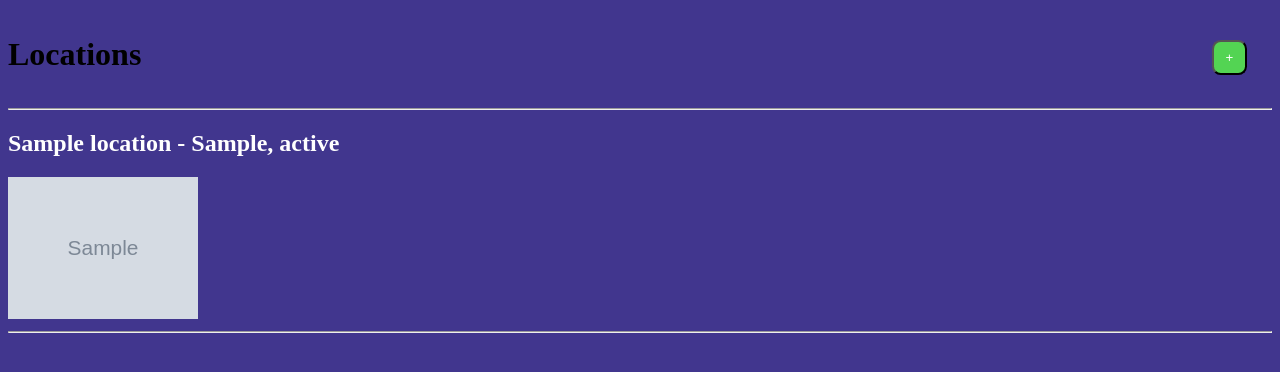
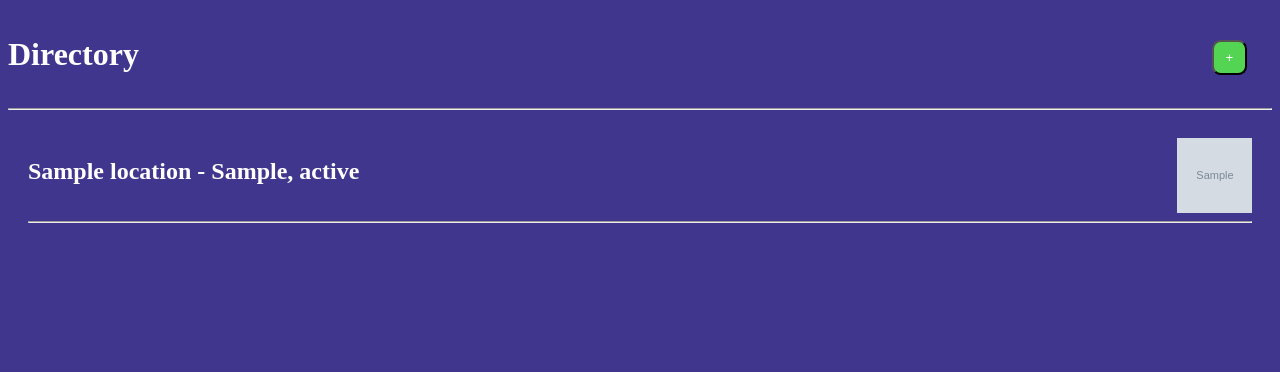
Before and after one commit to JCollinJones25/disclose, a Django app: page /locations/ in a window 1280 px wide. Shown: the part 26-398 px from the top of the page. Run offline with Django 4.2, Linux system fonts and the light colour scheme; tables that the repository leaves empty hold one stand-in row (values such as "Sample post"); grey boxes marked "Sample" are stand-in pictures.

Commit message:
more styling

```diff
--- a/main_app/static/styles/main.css
+++ b/main_app/static/styles/main.css
@@ -34,10 +34,33 @@ nav {
     justify-content: space-evenly;
 }
 
+.locations {
+    padding: 20px;
+}
+
 .list-top {
     display: flex;
     justify-content: space-between;
     margin-top: 15px;
+    color: white;
+}
+
+.list-item {
+    display: flex;
+    justify-content: space-between;
+    width: 100%;
+}
+
+.list-img-container {
+    justify-content: flex-end;
+    display: flex;
+}
+
+.list-img {
+    display: flex;
+    width: 75px;
+    height: 75px;
+    object-fit: cover;
 }
 
 .add-new-container {
@@ -109,14 +132,6 @@ nav {
     border: solid;
 }
 
-.locations img{
-    width: 15%;
-    height: 15%;
-    object-fit: cover;
-    margin:auto;
-
-}
-
 .location-detail {
     display: flex;
     flex-direction: row;
@@ -124,13 +139,12 @@ nav {
     width: 85%;
     height: 75%;
     margin: auto;
+    margin-top: 30px;
 }
 
 .location-text {
     width: 45%;
-    height: 75%;
-    width: 45%;
-    height: 75%;
+    height: 85%;
     display: flex;
     flex-direction: column;
     padding: 15px;
@@ -143,7 +157,9 @@ nav {
     object-fit: cover;
     display: flex;
     justify-content: center;
+    align-items: center;
     padding: 15px;
+    margin: auto;
 
 }
 
--- a/main_app/templates/location_list.html
+++ b/main_app/templates/location_list.html
@@ -4,7 +4,7 @@ Dislose
 {% endblock %}
 {% block content %}
 <div class="list-top">
-    <h1>Locations</h1>
+    <h1>Directory</h1>
     <div class="add-new-container">
         <form action="{% url 'location_create' %}">
             <input class='add-new' type="submit" value="+"/>
@@ -14,11 +14,15 @@ Dislose
  <hr>
  <div class="locations">
      {% for location in locations %}
-     <a href="/locations/{{location.id}}">
-         <h2>{{location.name}} - {{location.city}}, {{location.state}}</h2>
-         <img src='{{location.img}}' alt="'{{location.name}}"/>
+        <a href="/locations/{{location.id}}">
+            <div class="list-item">
+                <h2>{{location.name}} - {{location.city}}, {{location.state}}</h2>
+                <div class="list-img-container">
+                    <img class="list-img" src='{{location.img}}' alt="'{{location.name}}"/>
+                </div>
+            </div>
         </a>
-        <hr>
+    <hr>
      {% endfor %}
 </div>
 {% endblock %}
```
